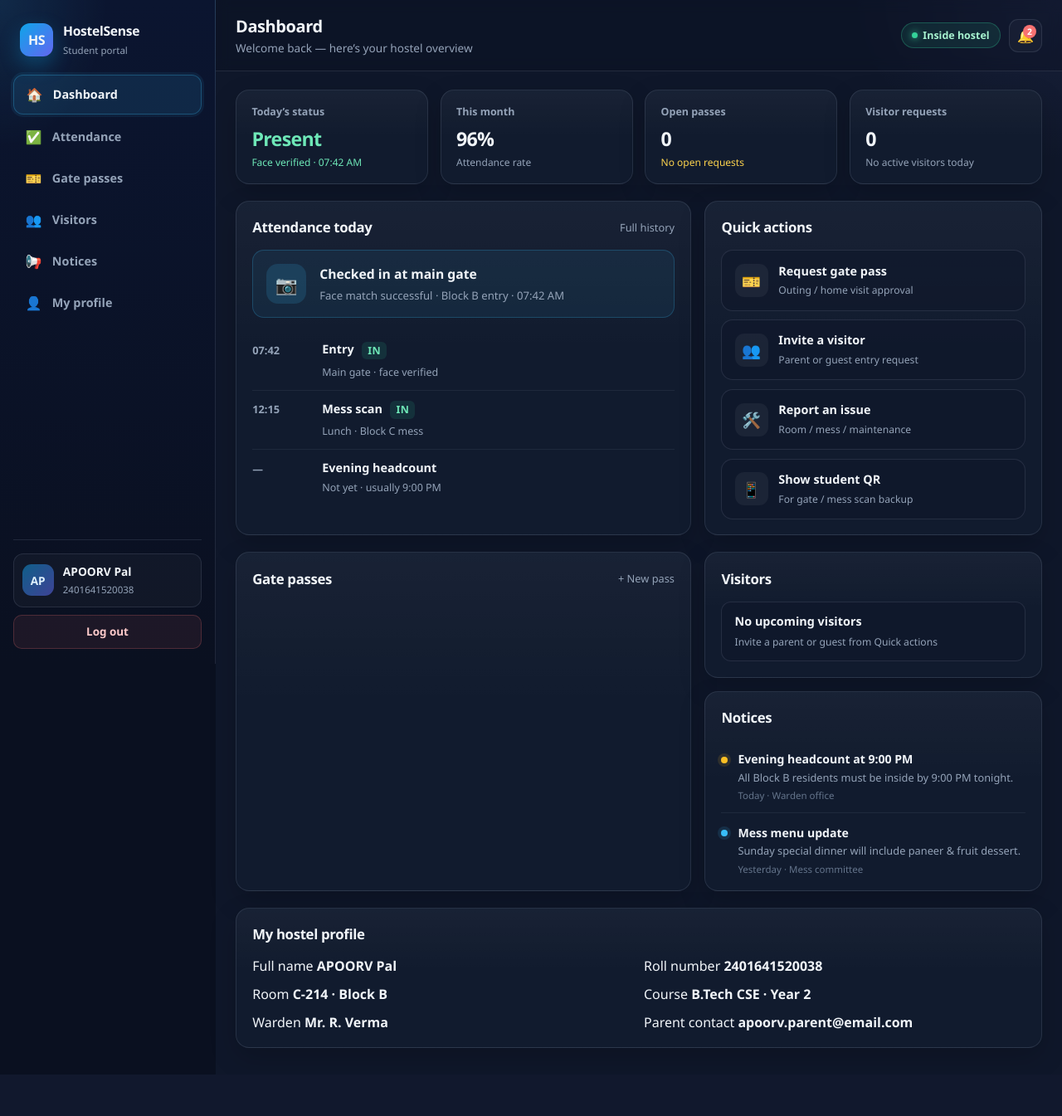
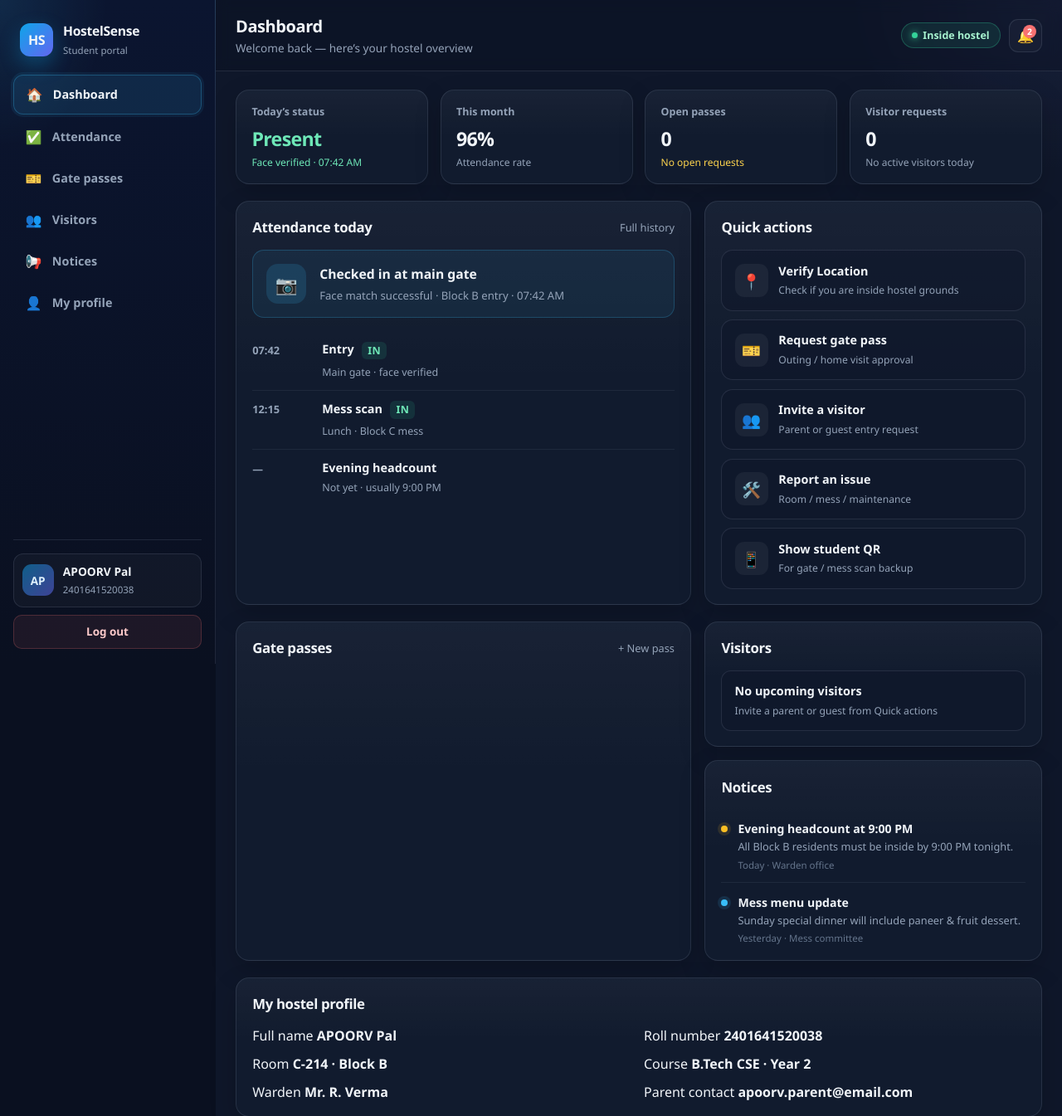
Before and after one commit to Apoorv6051/hostelSense, a Flask app: page /student in a window 1280 px wide. Shown: the top 1345 px of the page at 83% size. Before the commit the page ends 1295 px from the top, so only its background shows below. Run offline with Flask 3, Linux system fonts and the light colour scheme.

Commit message:
Add files via upload

```diff
--- a/hostelSense-main/hostelSense-main/app.py
+++ b/hostelSense-main/hostelSense-main/app.py
@@ -1,8 +1,27 @@
+import math
 from flask import Flask, render_template, request, jsonify
 
 app = Flask(__name__)
 
-# Backend store for hostel passes
+# --- Geofence Configuration ---
+HOSTEL_LAT = 26.4499   # Hostel latitude
+HOSTEL_LON = 80.3319   # Hostel longitude
+GEOFENCE_RADIUS_METERS = 300  # Permitted perimeter in meters
+
+def calculate_distance_meters(lat1, lon1, lat2, lon2):
+    """Calculates great-circle distance between two points using Haversine formula."""
+    R = 6371000  # Radius of Earth in meters
+    phi1 = math.radians(lat1)
+    phi2 = math.radians(lat2)
+    delta_phi = math.radians(lat2 - lat1)
+    delta_lambda = math.radians(lon2 - lon1)
+
+    a = (math.sin(delta_phi / 2.0) ** 2 +
+         math.cos(phi1) * math.cos(phi2) * (math.sin(delta_lambda / 2.0) ** 2))
+    c = 2 * math.atan2(math.sqrt(a), math.sqrt(1 - a))
+    return R * c
+
+# --- In-Memory Store for Hostel Passes ---
 passes_data = [
     {
         "id": "gp-1",
@@ -47,9 +66,8 @@
 def gate_pass():
     return render_template("gate-pass.html")
 
-# --- Backend API Endpoints (/api/passes) ---
+# --- API Endpoints ---
 
-# 1. Fetch all passes
 @app.route("/api/passes", methods=["GET"])
 def get_passes():
     roll = request.args.get("roll")
@@ -58,7 +76,6 @@
         return jsonify(filtered)
     return jsonify(passes_data)
 
-# 2. Submit a new gate pass request
 @app.route("/api/passes", methods=["POST"])
 def create_pass():
     data = request.get_json() or {}
@@ -79,7 +96,6 @@
     passes_data.insert(0, new_pass)
     return jsonify({"success": True, "pass": new_pass}), 201
 
-# 3. Update status (approve / reject)
 @app.route("/api/passes/<pass_id>/status", methods=["PATCH"])
 def update_status(pass_id):
     data = request.get_json() or {}
@@ -93,5 +109,31 @@
 
     return jsonify({"error": "Pass not found"}), 404
 
+# --- Geofence Endpoint ---
+@app.route("/api/verify-location", methods=["POST"])
+def verify_location():
+    data = request.get_json() or {}
+    user_lat = data.get("latitude")
+    user_lon = data.get("longitude")
+
+    if user_lat is None or user_lon is None:
+        return jsonify({"error": "Latitude and longitude required"}), 400
+
+    try:
+        lat = float(user_lat)
+        lon = float(user_lon)
+    except ValueError:
+        return jsonify({"error": "Invalid coordinates format"}), 400
+
+    distance = calculate_distance_meters(HOSTEL_LAT, HOSTEL_LON, lat, lon)
+    is_inside = distance <= GEOFENCE_RADIUS_METERS
+
+    return jsonify({
+        "inside": is_inside,
+        "distance_meters": round(distance, 2),
+        "allowed_radius": GEOFENCE_RADIUS_METERS,
+        "status": "Inside Hostel Perimeter" if is_inside else "Outside Hostel Perimeter"
+    })
+
 if __name__ == "__main__":
     app.run(debug=True)
--- a/hostelSense-main/hostelSense-main/static/js/passes.js
+++ b/hostelSense-main/hostelSense-main/static/js/passes.js
@@ -121,5 +121,42 @@
         }
     } catch (err) {
         console.error("Status update failed:", err);
+
     }
+    async function checkGeofence() {
+    if (!navigator.geolocation) {
+        alert("Geolocation is not supported by your browser.");
+        return;
+    }
+
+    navigator.geolocation.getCurrentPosition(
+        async (position) => {
+            const payload = {
+                latitude: position.coords.latitude,
+                longitude: position.coords.longitude
+            };
+
+            try {
+                const res = await fetch("/api/verify-location", {
+                    method: "POST",
+                    headers: { "Content-Type": "application/json" },
+                    body: JSON.stringify(payload)
+                });
+                const result = await res.json();
+
+                if (result.inside) {
+                    alert(`Verified: Inside hostel perimeter (${result.distance_meters}m from center).`);
+                } else {
+                    alert(`Outside Perimeter: You are ${result.distance_meters}m away. Must be within ${result.allowed_radius}m.`);
+                }
+            } catch (err) {
+                console.error("Geofence check failed:", err);
+            }
+        },
+        (error) => {
+            alert("Location permission denied. Please allow access in your browser.");
+        },
+        { enableHighAccuracy: true }
+    );
+}
 };
--- a/hostelSense-main/hostelSense-main/templates/student.html
+++ b/hostelSense-main/hostelSense-main/templates/student.html
@@ -153,6 +153,13 @@
               <h2>Quick actions</h2>
             </div>
             <div class="actions">
+              <button type="button" class="action-btn" id="verify-btn" onclick="executeGeofence()">
+                <span class="action-icon" aria-hidden="true">📍</span>
+                <span class="action-text">
+                  <strong>Verify Location</strong>
+                  <span>Check if you are inside hostel grounds</span>
+                </span>
+              </button>
               <a class="action-btn" href="/gate-pass" data-action="pass" style="text-decoration:none;">
                 <span class="action-icon" aria-hidden="true">🎫</span>
                 <span class="action-text">
@@ -271,6 +278,51 @@
   <div class="toast" id="toast" role="status" aria-live="polite"></div>
 
   <script>
+    // --- Self-Contained Geofencing Function ---
+    window.executeGeofence = window.checkGeofence = window.checkGeoFence = function () {
+      if (!navigator.geolocation) {
+        alert("Geolocation is not supported by your browser.");
+        return;
+      }
+
+      navigator.geolocation.getCurrentPosition(
+        async function (position) {
+          const payload = {
+            latitude: position.coords.latitude,
+            longitude: position.coords.longitude
+          };
+
+          try {
+            const res = await fetch("/api/verify-location", {
+              method: "POST",
+              headers: { "Content-Type": "application/json" },
+              body: JSON.stringify(payload)
+            });
+
+            if (!res.ok) {
+              const errData = await res.json();
+              alert("Server Error: " + (errData.error || res.statusText));
+              return;
+            }
+
+            const result = await res.json();
+            if (result.inside) {
+              alert(`Verified: You are inside the hostel perimeter (${result.distance_meters}m from center).`);
+            } else {
+              alert(`Outside Perimeter: You are ${result.distance_meters}m away. Must be within ${result.allowed_radius}m.`);
+            }
+          } catch (err) {
+            alert("Connection error: Could not reach Flask backend.");
+            console.error(err);
+          }
+        },
+        function (error) {
+          alert(`Location error (${error.code}): ${error.message}\nPlease ensure location permission is allowed.`);
+        },
+        { enableHighAccuracy: true, timeout: 10000, maximumAge: 0 }
+      );
+    };
+
     const student = {
       name: "APOORV Pal",
       roll: "2401641520038",
@@ -302,6 +354,7 @@
     }
 
     function renderPasses() {
+      if (typeof passesForRoll !== "function") return;
       const list = passesForRoll(student.roll);
       const open = list.filter((p) => overallStatus(p) === "pending");
       document.getElementById("stat-open-passes").textContent = String(open.length);
@@ -384,6 +437,7 @@
 
     document.querySelectorAll(".action-btn").forEach((btn) => {
       btn.addEventListener("click", (e) => {
+        if (btn.id === "verify-btn") return;
         const action = btn.dataset.action;
         if (action === "pass") return;
         e.preventDefault();
```
